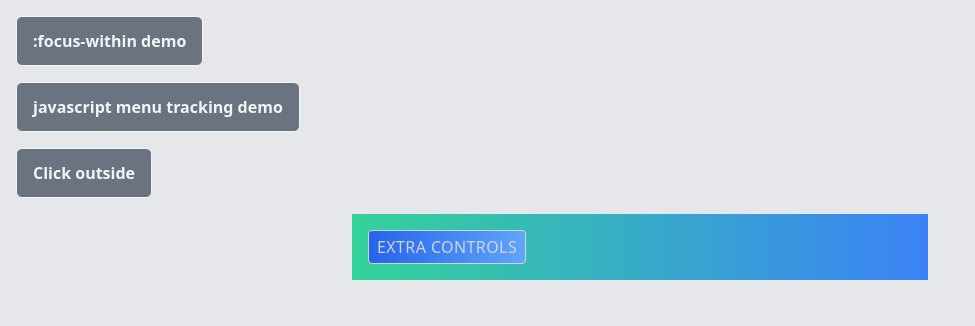
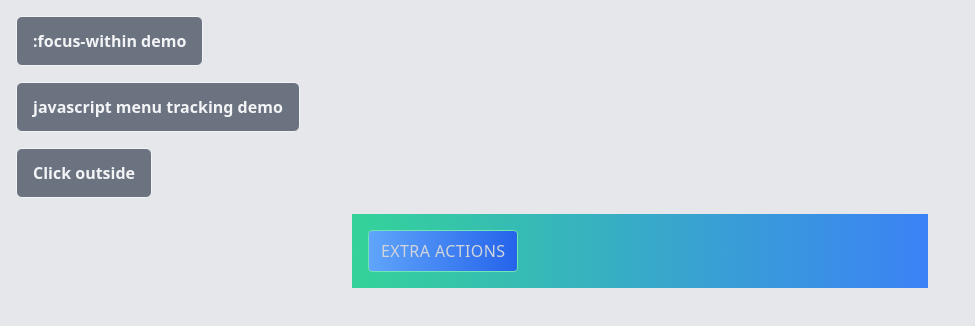
Before and after one commit to maxzz/react-focus-within-menus, a React (Vite) app: page / in a window 1280 px wide. Shown: the top 326 px of the page, without its empty margins (0-975 px from the left). Built offline with nearby package versions, Linux system fonts and the light colour scheme.

Commit message:
Feature: add show/hide button different gradients

```diff
--- a/src/components/ClickOutside.tsx
+++ b/src/components/ClickOutside.tsx
@@ -32,7 +32,12 @@ function ClickOutside() {
         >
             {/* nav-toggle */}
             <button
-                className="my-4 px-2 py-1 border rounded border-gray-300 bg-gray-500 uppercase tracking-wide bg-gradient-to-r from-blue-600 to-blue-400"
+                className={
+                    `my-4 px-3 py-2 border rounded border-green-300 bg-gray-500 uppercase tracking-wide
+                    bg-gradient-to-r ${isOpen ? 'from-blue-600 to-blue-400' : 'from-blue-400 to-blue-600'}
+                    focus:outline-none
+                    `
+                }
                 type='button'
                 onClick={event => {
                     event.stopPropagation();
@@ -43,19 +48,19 @@ function ClickOutside() {
                 aria-expanded={isOpen}
                 aria-controls='nav-content'
             >
-                Extra controls
+                Extra actions
             </button>
             {/* nav-content */}
             <div className={`${!isOpen ? 'hidden' : ''}`} aria-hidden={!isOpen} aria-labelledby='nav-toggle'>
                 <ul className="flex space-x-4">
                     <li className="px-4 py-2 text-gray-700 hover:bg-yellow-300 uppercase">
-                        <a href='#'>Link 1</a>
+                        <a href='#'>A</a>
                     </li>
                     <li className="px-4 py-2 text-gray-700 hover:bg-yellow-400 uppercase">
-                        <a href='#'>Link 2</a>
+                        <a href='#'>B</a>
                     </li>
                     <li className="px-4 py-2 text-gray-700 hover:bg-yellow-400 uppercase">
-                        <a href='#'>Link 3</a>
+                        <a href='#'>C</a>
                     </li>
                 </ul>
             </div>
```
Also changed, not shown: 1 other file (tests, documents, lock files or other folders).
